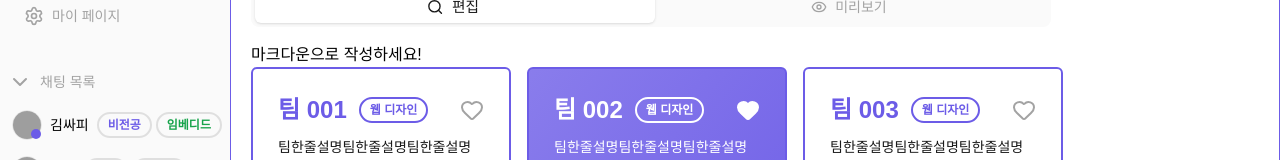
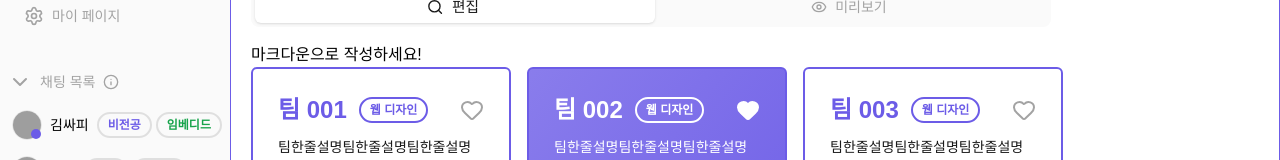
Before and after one commit to SSAFY-on-Find/SSAFY-on-Find, a React (Vite) app in the folder FE/: page /component-test in a window 1280 px wide. Shown: the part 258-418 px from the top of the page. Built offline with nearby package versions, Linux system fonts and the light colour scheme; grey boxes are pictures that could not be loaded; a web font is replaced by a local one.

Commit message:
feat: 채팅 목록에 툴팁 추가

```diff
--- a/FE/src/components/atoms/Tooltip.tsx
+++ b/FE/src/components/atoms/Tooltip.tsx
@@ -1,7 +1,7 @@
 import { useRef, useState } from "react"
 
 interface ITooltip {
-  content: string
+  content: React.ReactNode
   children: React.ReactNode
   side?: "top" | "bottom" | "left" | "right"
 }
@@ -30,7 +30,7 @@ function Tooltip({ content, children, side = "top" }: ITooltip) {
     >
       {children}
       <div
-        className={`text-subtext border-line pointer-events-none absolute z-20 w-full rounded-md border bg-white p-2 text-left text-xs font-normal shadow transition-opacity ${positionClass} ${open ? "visible opacity-100" : "invisible opacity-0"} `}
+        className={`text-subtext border-line pointer-events-none absolute z-20 w-auto max-w-[200px] min-w-[70px] rounded-md border bg-white p-2 text-left text-xs font-normal break-words shadow transition-opacity ${positionClass} ${open ? "visible opacity-100" : "invisible opacity-0"} `}
         role="tooltip"
       >
         {content}
--- a/FE/src/layout/SideBar.tsx
+++ b/FE/src/layout/SideBar.tsx
@@ -1,6 +1,7 @@
 import { useState } from "react"
-import { ChevronDown, ChevronUp } from "lucide-react"
+import { ChevronDown, ChevronUp, Info } from "lucide-react"
 
+import { Tooltip } from "@/components/atoms"
 import { ChatList, Nav } from "@/components/molecules"
 
 function SideBar() {
@@ -10,14 +11,28 @@ function SideBar() {
     <aside className="bg-background fixed top-[64px] left-0 flex h-[calc(100vh-64px)] w-[230px] flex-col">
       <Nav />
       <div className="flex min-h-0 flex-1 flex-col">
+        <div className="mt-5 flex flex-row justify-start">
           <button
-          className="text-subtext mt-5 flex cursor-pointer flex-row items-center justify-start gap-2 px-2 outline-none select-none"
+            className="text-subtext flex cursor-pointer flex-row items-center justify-start gap-2 px-2 outline-none select-none"
             onClick={() => setOpen((prev) => !prev)}
             type="button"
           >
             {open ? <ChevronDown /> : <ChevronUp />}
             <div className="text-sm font-medium">채팅 목록</div>
           </button>
+          <Tooltip
+            content={
+              <>
+                <span className="text-main">● </span>팀 가입
+                <br />
+                <span className="text-main">○ </span>미가입
+              </>
+            }
+            side="right"
+          >
+            <Info className="text-subtext w-4" />
+          </Tooltip>
+        </div>
         <div className="min-h-0 flex-1 overflow-x-hidden overflow-y-auto transition-all">{open && <ChatList />}</div>
       </div>
     </aside>
```
Lines whose indentation alone changed are shown as unchanged.
